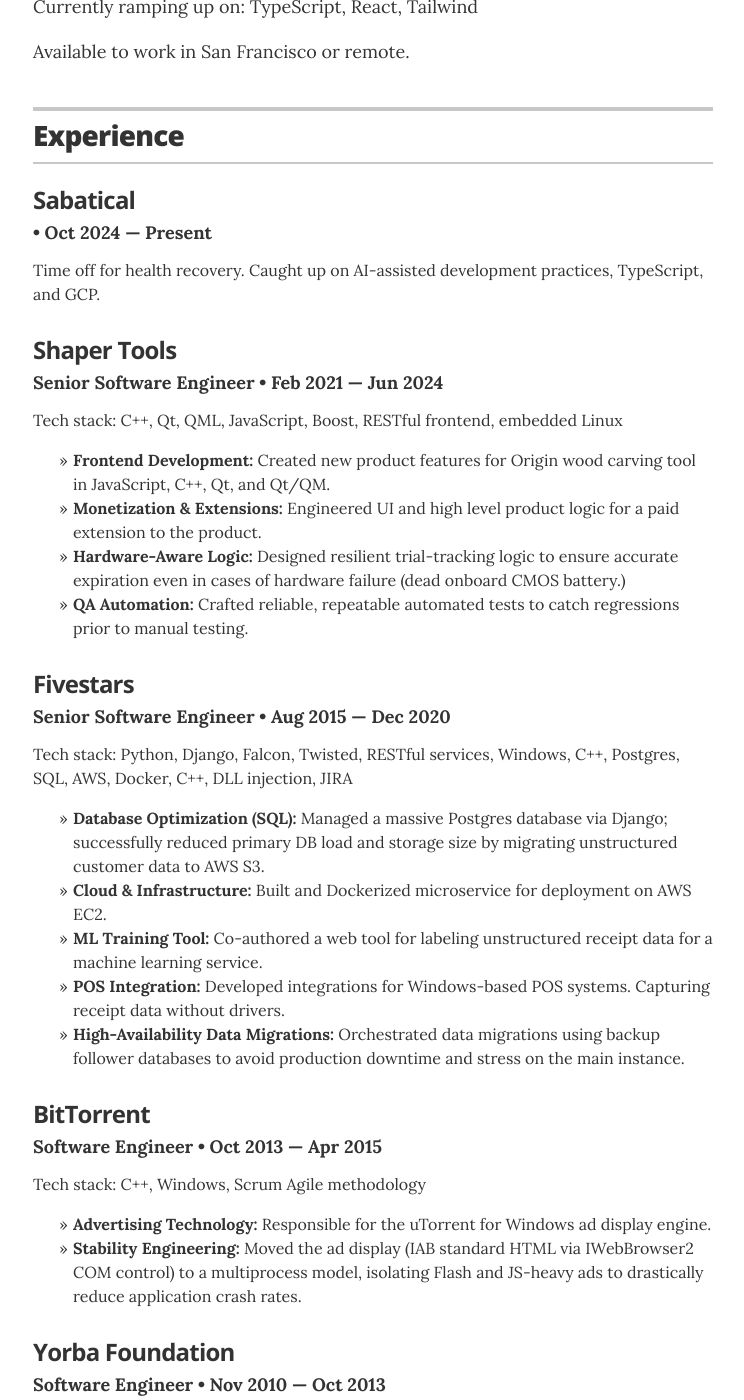
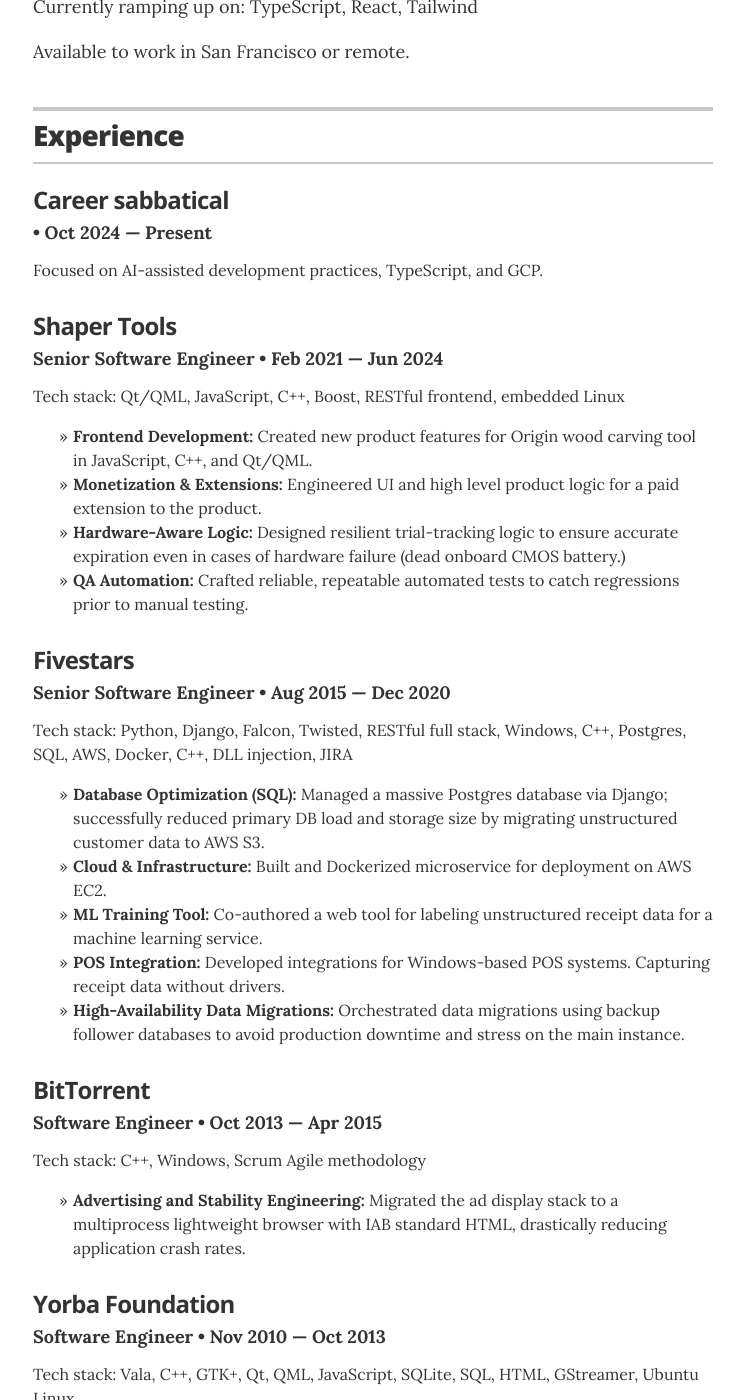
Before and after one commit to MrEricSir/resume, a Jekyll site: the page built from index.html, in a window 1280 px wide and 1400 px high, scrolled down 694 px. Shown: the whole window, without its empty margins (267-1011 px from the left). Built offline with Jekyll 4.4.1, drawn with Linux system fonts in a browser that asks for light colours; some of the changed text lies outside the part shown.

Commit message:
Update job summaries and tech stacks in experience.yml

```diff
--- a/_data/experience.yml
+++ b/_data/experience.yml
@@ -1,15 +1,15 @@
 # Jobs
 
-- company: Sabatical
+- company: Career sabbatical
   duration: Oct 2024 &mdash; Present
-  summary: "<p>Time off for health recovery. Caught up on AI-assisted development practices, TypeScript, and GCP.</p>"
+  summary: "<p>Focused on AI-assisted development practices, TypeScript, and GCP.</p>"
 
 - company: Shaper Tools
   position: Senior Software Engineer
   duration: Feb 2021 &mdash; Jun 2024
-  summary: "<p>Tech stack: C++, Qt, QML, JavaScript, Boost, RESTful frontend, embedded Linux</p>
+  summary: "<p>Tech stack: Qt/QML, JavaScript, C++, Boost, RESTful frontend, embedded Linux</p>
 <ul style=\"list-style-type: '» ';\">
-<li><b>Frontend Development:</b> Created new product features for Origin wood carving tool in JavaScript, C++, Qt, and Qt/QM.
+<li><b>Frontend Development:</b> Created new product features for Origin wood carving tool in JavaScript, C++, and Qt/QML.
 <li><b>Monetization & Extensions:</b> Engineered UI and high level product logic for a paid extension to the product.
 <li><b>Hardware-Aware Logic:</b> Designed resilient trial-tracking logic to ensure accurate expiration even in cases of hardware failure (dead onboard CMOS battery.)
 <li><b>QA Automation:</b>  Crafted reliable, repeatable automated tests to catch regressions prior to manual testing.
@@ -19,7 +19,7 @@
 - company: Fivestars
   position: Senior Software Engineer
   duration:  Aug 2015 &mdash; Dec 2020
-  summary: "<p>Tech stack: Python, Django, Falcon, Twisted, RESTful services, Windows, C++, Postgres, SQL, AWS, Docker, C++, DLL injection, JIRA</p>
+  summary: "<p>Tech stack: Python, Django, Falcon, Twisted, RESTful full stack, Windows, C++, Postgres, SQL, AWS, Docker, C++, DLL injection, JIRA</p>
 <ul style=\"list-style-type: '» ';\">
 <li><b>Database Optimization (SQL):</b> Managed a massive Postgres database via Django; successfully reduced primary DB load and storage size by migrating unstructured customer data to AWS S3.
 <li><b>Cloud & Infrastructure:</b> Built and Dockerized microservice for deployment on AWS EC2.
@@ -34,8 +34,7 @@
   duration: Oct 2013 &mdash; Apr 2015
   summary: "<p>Tech stack: C++, Windows, Scrum Agile methodology</p>
 <ul style=\"list-style-type: '» ';\">
-<li><b>Advertising Technology:</b> Responsible for the uTorrent for Windows ad display engine.
-<li><b>Stability Engineering:</b> Moved the ad display (IAB standard HTML via IWebBrowser2 COM control) to a multiprocess model, isolating Flash and JS-heavy ads to drastically reduce application crash rates.
+<li><b>Advertising and Stability Engineering:</b> Migrated the ad display stack to a multiprocess lightweight browser with IAB standard HTML, drastically reducing application crash rates.
 </ul>
 "
 
@@ -57,6 +56,6 @@
   summary: "<p>Tech stack: C++, Java, Swing, Windows, ActiveX, DLL injection, Linux, TeamCity, Scrum</p>
 <ul style=\"list-style-type: '» ';\">
 <li><b>Reverse Engineering:</b> Enhanced company’s core product, a multi-platform security compliance suite written in C++.
-<li><b>Team Lead Engineer:</b> Led projects including Windows sandboxing application and deployment implementation of security compliance suite with Java-based UI, with Java applet and ActiveX client deployment option.
+<li><b>Team Lead Engineer:</b> Led projects including Windows sandboxing application and deployment implementation of security compliance suite with Java-based UI and multiple endpoint deployment option.
 </ul>
 "
```
